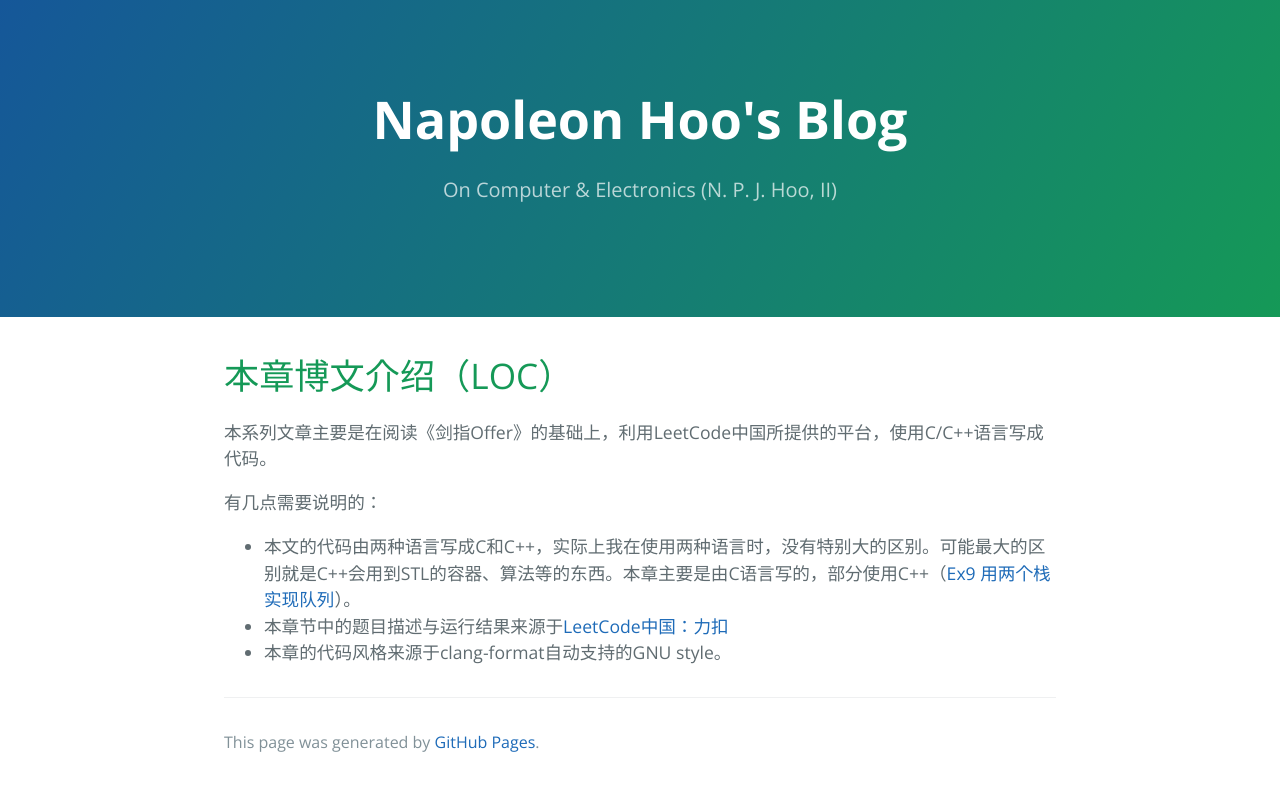
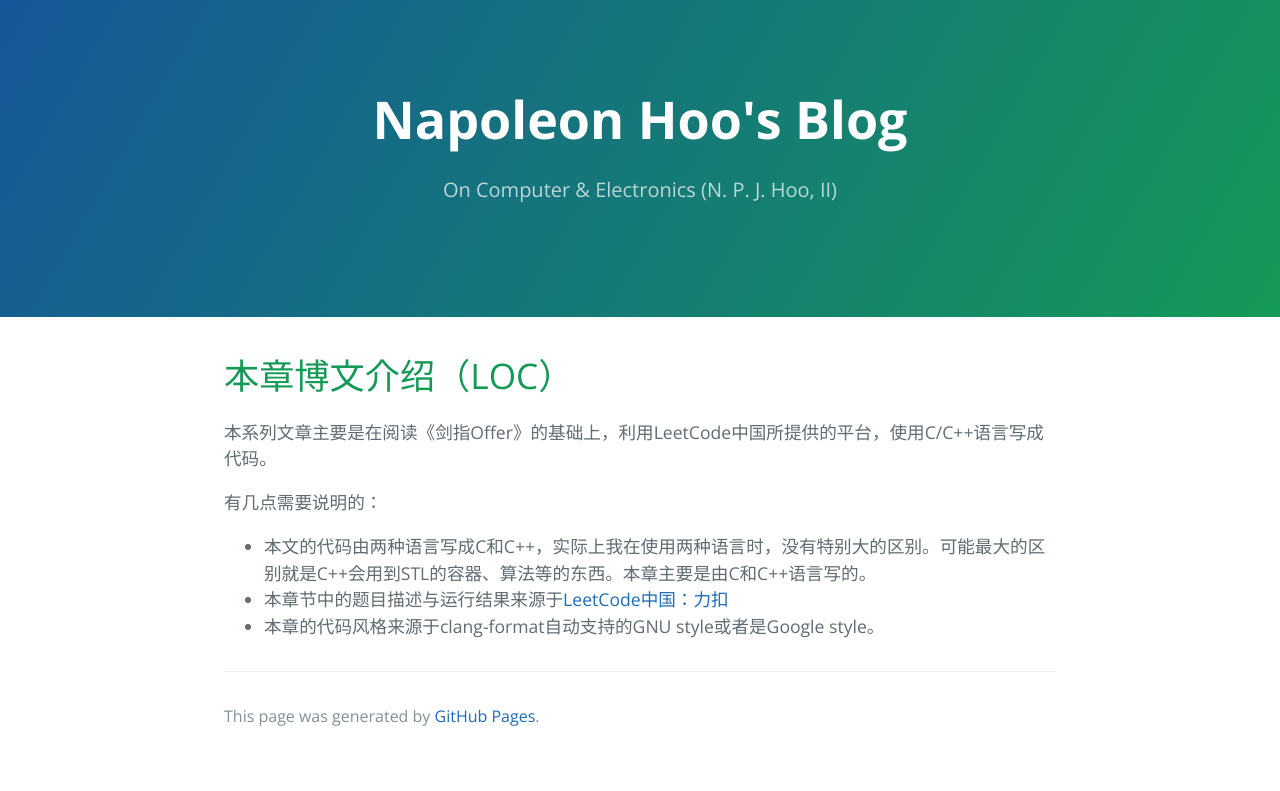
Before and after one commit to napoleonhoo/napoleonhoo.github.io, a Jekyll site: the page built from CodeInterview_LeetCode/Introduction.md, in a window 1280 px wide. Shown: the top 791 px of the page. Built offline with Jekyll 4.4.1, drawn with Linux system fonts in a browser that asks for light colours.

Commit message:
Update Introduction.md

```diff
--- a/CodeInterview_LeetCode/Introduction.md
+++ b/CodeInterview_LeetCode/Introduction.md
@@ -9,6 +9,6 @@
 
 有几点需要说明的：
 
-- 本文的代码由两种语言写成C和C++，实际上我在使用两种语言时，没有特别大的区别。可能最大的区别就是C++会用到STL的容器、算法等的东西。本章主要是由C语言写的，部分使用C++（[Ex9 用两个栈实现队列](./Ex9.html)）。
+- 本文的代码由两种语言写成C和C++，实际上我在使用两种语言时，没有特别大的区别。可能最大的区别就是C++会用到STL的容器、算法等的东西。本章主要是由C和C++语言写的。
 - 本章节中的题目描述与运行结果来源于[LeetCode中国：力扣](leetcode-cn.com)
-- 本章的代码风格来源于clang-format自动支持的GNU style。
+- 本章的代码风格来源于clang-format自动支持的GNU style或者是Google style。
```
